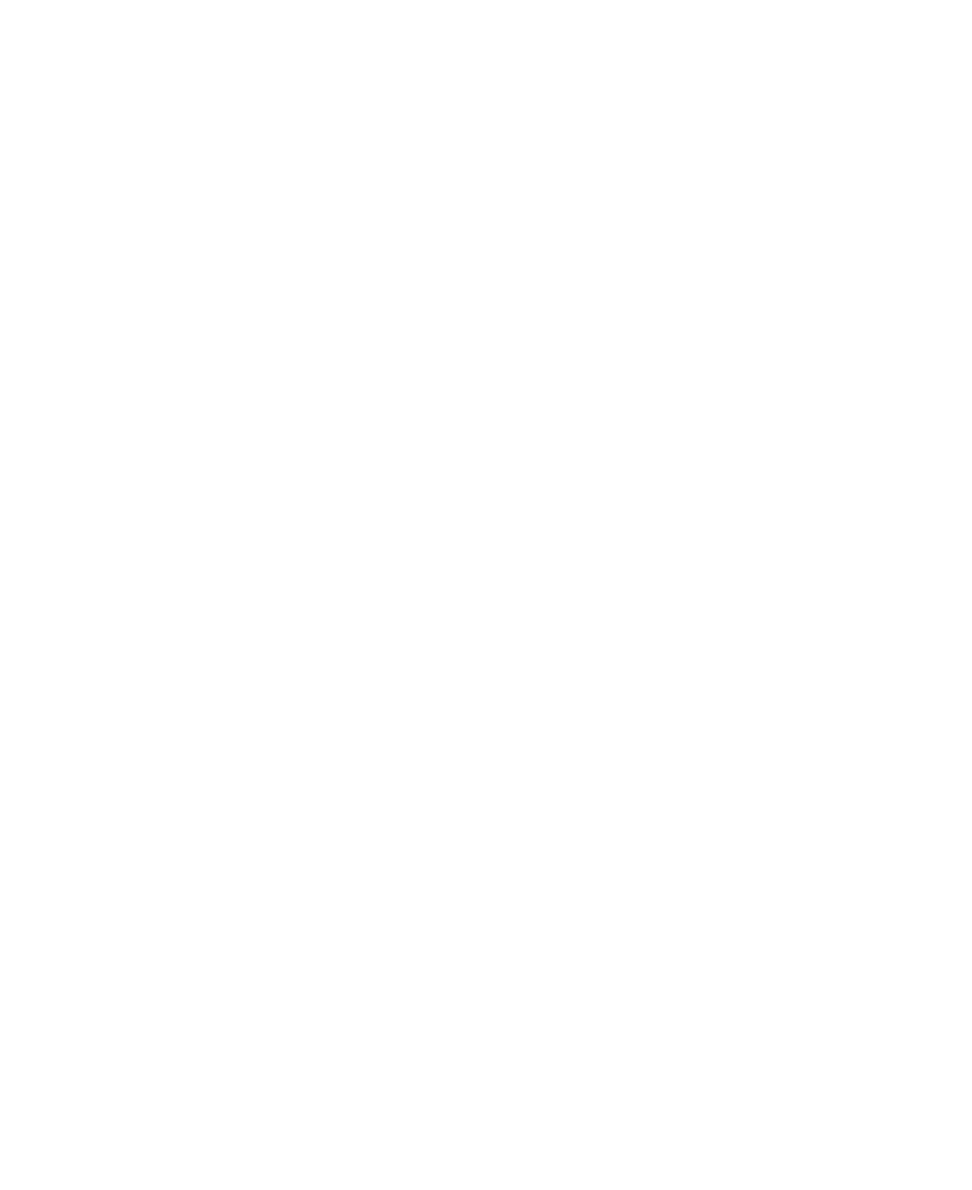
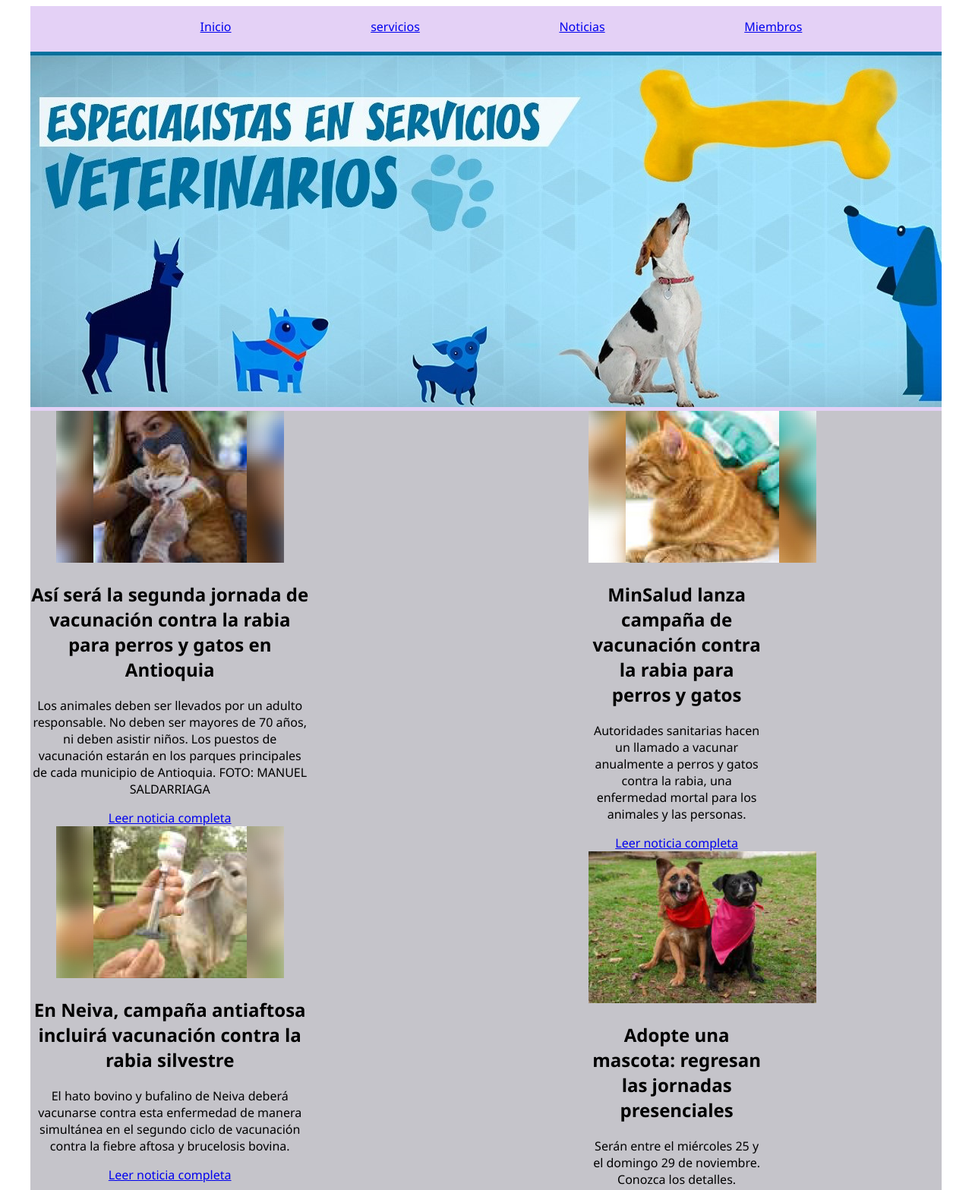
Before and after one commit to Worckshop1/semana-1-48, a website: page src/index.html in a window 1280 px wide. Shown: the top 1567 px of the page at 76% size. Before the commit the page ends 800 px from the top, so only its background shows below. Drawn offline with Linux system fonts and the light colour scheme.

Commit message:
Encabezado con el banner y noticias provicionales

```diff
--- a/src/index.html
+++ b/src/index.html
@@ -4,8 +4,90 @@
     <meta charset="UTF-8">
     <meta name="viewport" content="width=device-width, initial-scale=1.0">
     <title>Mi primera pagina web</title>
+    <link rel="stylesheet" href="style.css">
 </head>
 <body>
+    <!-- inicio de encabezado -->
+    <header class="header">
+        <!-- menu -->
+        <section class="barra-menu">
+            <nav class="contenedor-menu">
+                <ul class="menu-principal">
+                    <li class="menu-principal__opcion"><a href="#">Inicio</a></li>
+                    <li class="menu-principal__opcion"><a href="#services">servicios</a></li>
+                    <li class="menu-principal__opcion"><a href="#news">Noticias</a></li>
+                    <li class="menu-principal__opcion"><a href="#team">Miembros</a></li>
+                </ul>
+            </nav>
+        </section>
+        <!-- fin menu -->
+        <!-- banner -->
+        <section class="banner">
+            <img class="banner__imagen" src="./banner.jpg" alt="Imagen banner">
+        </section>
+        <!-- fin banner -->
+    </header>
+    <!-- fin de encabezado -->
+    <!-- inicio main -->
+    <main>
+        <!-- servicicos -->
+        <section id="services">
 
+        </section>
+        <!-- fin servicios -->
+        <!-- noticias -->
+        <section id="news" class="noticias">
+            <!-- primer bloque -->
+            <div>
+                <div class="noticia">
+                    <img src="./noticia1.jpg" alt="">
+                    <div>
+                        <h1>Así será la segunda jornada de vacunación contra la rabia para perros y gatos en Antioquia</h1>
+                        <p>Los animales deben ser llevados por un adulto responsable. No deben ser mayores de 70 años, ni deben asistir niños. Los puestos de vacunación estarán en los parques principales de cada municipio de Antioquia. FOTO: MANUEL SALDARRIAGA </p>
+                        <a href="https://www.elcolombiano.com/antioquia/medellin/jornada-de-vacunacion-para-perros-y-gatos-en-antioquia-JE14013802">Leer noticia completa</a>
+                    </div>
+                </div>
+                <div class="noticia">
+                    <img src="./noticia2.jpg" alt="">
+                    <div>
+                        <h1>En Neiva, campaña antiaftosa incluirá vacunación contra la rabia silvestre</h1>
+                        <p>El hato bovino y bufalino de Neiva deberá vacunarse contra esta enfermedad de manera simultánea en el segundo ciclo de vacunación contra la fiebre aftosa y brucelosis bovina.</p>
+                        <a href="https://diariodelhuila.com/en-neiva-campana-antiaftosa-incluira-vacunacion-contra-la-rabia-silvestre">Leer noticia completa</a>
+                    </div>
+                </div>
+            </div>
+            <!-- segundo bloque -->
+            <div>
+                <div class="noticia">
+                    <img src="./noticia3.jpg" alt="">
+                    <div>
+                        <h1>MinSalud lanza campaña de vacunación contra la rabia para perros y gatos</h1>
+                        <p>Autoridades sanitarias hacen un llamado a vacunar anualmente a perros y gatos contra la rabia, una enfermedad mortal para los animales y las personas.</p>
+                        <a href="https://www.colombia.com/mascotas/noticias/minsalud-lanza-campana-vacunacion-contra-rabia-perros-y-gatos-281873">Leer noticia completa</a>
+                    </div>
+                </div>
+                <div class="noticia">
+                    <img src="./noticia4.jpg" alt="">
+                    <div>
+                        <h1>Adopte una mascota: regresan las jornadas presenciales</h1>
+                        <p>Serán entre el miércoles 25 y el domingo 29 de noviembre. Conozca los detalles.</p>
+                        <a href="https://www.eltiempo.com/bogota/adopcion-mascotas-vuelven-las-jornadas-presenciales-en-bogota-550116">Leer noticia completa</a>
+                    </div>
+                </div>
+            </div>
+        </section>
+        <!-- fin noticias -->
+        <!-- miembros -->
+        <section id="team">
+
+        </section>
+        <!-- fin miembros -->
+    </main>
+    <!-- fin main -->
+    <!-- inicio footer -->
+    <footer>
+
+    </footer>
+    <!-- fin footer -->
 </body>
 </html>
--- /dev/null
+++ b/src/style.css
@@ -0,0 +1,52 @@
+body{
+    width: 1200px;
+    font-family: 'Segoe UI', Tahoma, Geneva, Verdana, sans-serif;
+    margin-left: auto;
+    margin-right: auto;
+}
+
+.header{
+    background-color: rgb(228, 209, 246);
+}
+
+.barra-menu{
+    display: flex;
+    height: 60px;
+}
+
+.contenedor-menu{
+    width: 100%;
+    align-items: center;
+}
+
+.menu-principal{
+    display: flex;
+    list-style: none;
+    justify-content: space-evenly;
+
+}
+
+.menu-principal__opcion{
+
+}
+
+.banner{
+
+}
+
+.banner__Imagen{
+    justify-content: center;
+}
+
+.noticias{
+    background-color: rgb(197, 196, 202);
+    display: flex;
+    justify-content: space-evenly;
+    text-align: center;
+}
+
+.noticia{
+    width: 50%;
+    display: flexbox;
+    justify-content: center;
+}
```
Also changed, not shown: src/banner.jpg (added), src/noticia1.jpg (added), src/noticia2.jpg (added), src/noticia3.jpg (added), src/noticia4.jpg (added).
